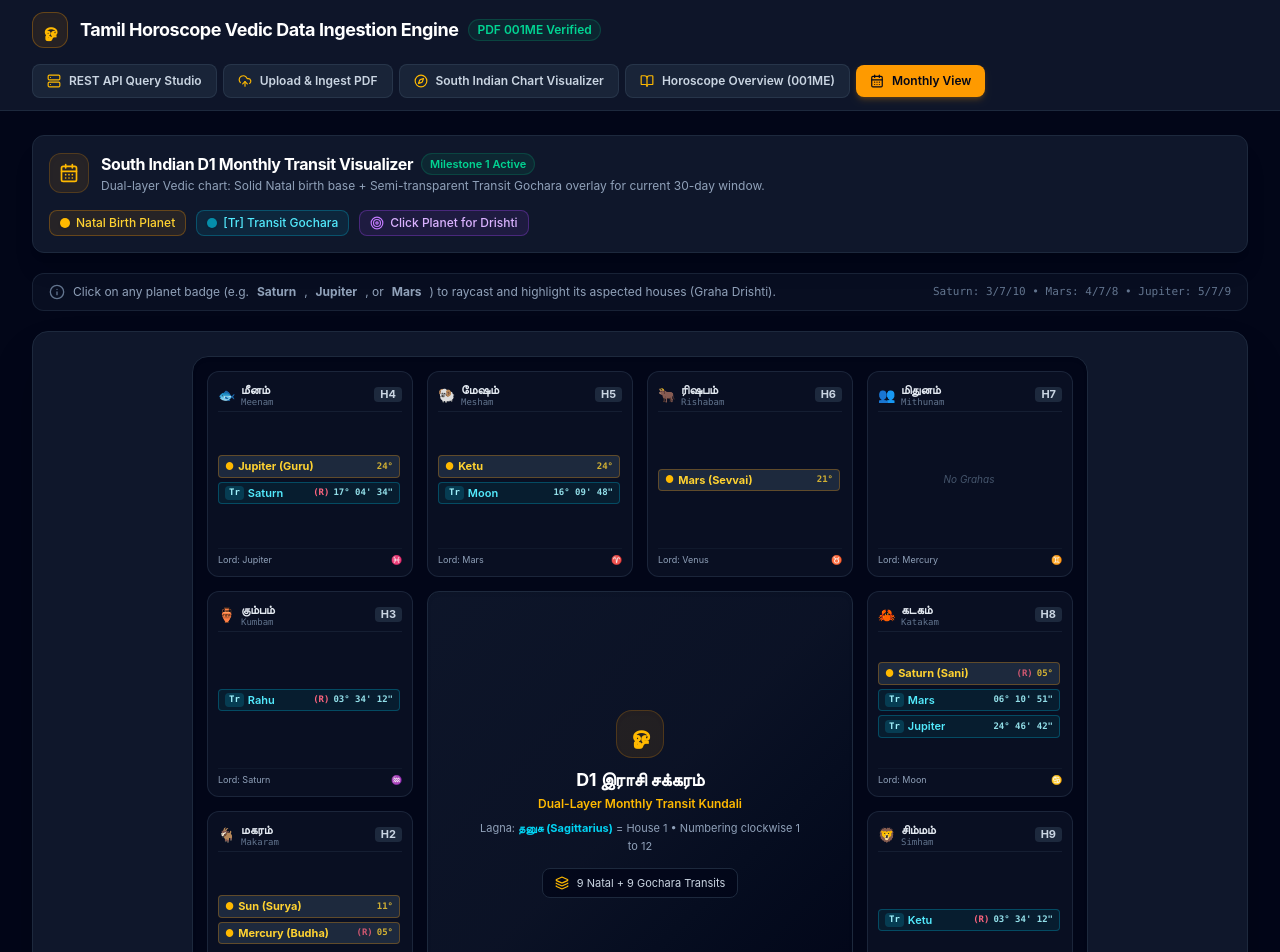
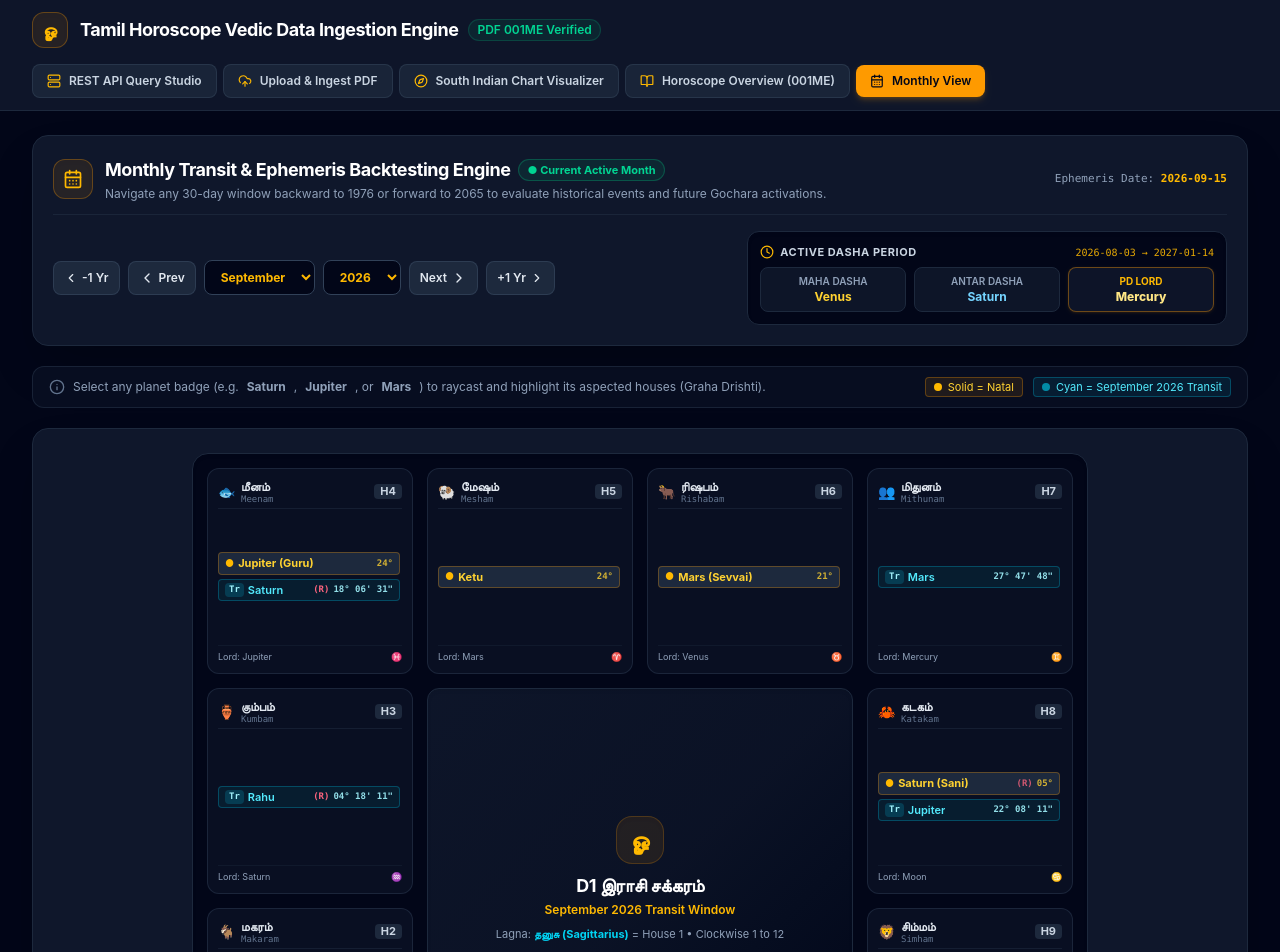
Before and after one commit to google-aistudio-projects/astroanalyser, a React (Vite) app: page / in a window 1280 px wide. Shown: the top 952 px of the page. Built offline with nearby package versions, Linux system fonts and the light colour scheme.

Commit message:
feat(transit): add navigation and calendar helpers
Extend MonthlyTransitView with month constants and additional iconography to support upcoming transit calendar navigation.

```diff
--- a/src/components/MonthlyTransitView.tsx
+++ b/src/components/MonthlyTransitView.tsx
@@ -10,10 +10,16 @@ import {
   Target,
   ArrowRight,
   ShieldCheck,
-  CheckCircle2
+  ChevronLeft,
+  ChevronRight,
+  RotateCcw,
+  Calendar as CalendarIcon,
+  Clock,
+  Zap
 } from 'lucide-react';
 import { samplePersonMaster, sampleNatalPlacements } from '../data/horoscopeData';
 import { getGrahaTransitPosition, RASHI_LIST_META } from '../data/transitEphemeris';
+import { ALL_DASHA_TIMELINE } from '../data/apiService';
 
 /**
  * 12 Signs Metadata with Fixed South Indian Grid Coordinates & Zodiac Iconography
@@ -51,6 +57,11 @@ export const SOUTH_INDIAN_SIGNS: ZodiacSignMeta[] = [
   { index: 6, eng: 'Kanni (Virgo)', tamil: 'கன்னி', lord: 'Mercury (Budha)', r: 3, c: 3, icon: '🌾', symbol: '♍' },
 ];
 
+export const MONTH_NAMES = [
+  'January', 'February', 'March', 'April', 'May', 'June',
+  'July', 'August', 'September', 'October', 'November', 'December'
+];
+
 /**
  * Standard Vedic Planet Symbols & Short Codes
  */
@@ -76,9 +87,7 @@ export function calculateGrahaDrishti(
 ): { targetSignIndex: number; aspectType: string; aspectDegree: number }[] {
   const aspects: { targetSignIndex: number; aspectType: string; aspectDegree: number }[] = [];
 
-  // Helper to add aspect house (1-based relative house)
   const addAspect = (houseOffset: number, label: string) => {
-    // 1st house is sourceSignIndex itself
     const targetIdx = ((sourceSignIndex - 1 + (houseOffset - 1)) % 12) + 1;
     aspects.push({
       targetSignIndex: targetIdx,
@@ -93,22 +102,17 @@ export function calculateGrahaDrishti(
   // All Grahas have 7th house full aspect
   addAspect(7, 'Full 7th Drishti');
 
-  // Special aspects
   const p = planetKey.toLowerCase();
   if (p.includes('saturn') || p.includes('sani') || p.includes('sa')) {
-    // Saturn: 3rd and 10th special full aspects
     addAspect(3, 'Special 3rd Drishti');
     addAspect(10, 'Special 10th Drishti');
   } else if (p.includes('mars') || p.includes('sevvai') || p.includes('ma')) {
-    // Mars: 4th and 8th special full aspects
     addAspect(4, 'Special 4th Drishti');
     addAspect(8, 'Special 8th Drishti');
   } else if (p.includes('jupiter') || p.includes('guru') || p.includes('ju')) {
-    // Jupiter: 5th and 9th trinal special full aspects
     addAspect(5, 'Special 5th Drishti');
     addAspect(9, 'Special 9th Drishti');
   } else if (p.includes('rahu') || p.includes('ketu') || p.includes('ra') || p.includes('ke')) {
-    // Rahu / Ketu: 5th and 9th trinal aspects
     addAspect(5, 'Trine 5th Drishti');
     addAspect(9, 'Trine 9th Drishti');
   }
@@ -121,6 +125,14 @@ export interface MonthlyTransitViewProps {
 }
 
 export const MonthlyTransitView: React.FC<MonthlyTransitViewProps> = ({ personId = '001ME' }) => {
+  // Current real-world date reference
+  const realNow = useMemo(() => new Date(), []);
+
+  // Selected Year & Month state (Defaults to current month)
+  const [selectedYear, setSelectedYear] = useState<number>(realNow.getFullYear());
+  const [selectedMonth, setSelectedMonth] = useState<number>(realNow.getMonth()); // 0-11
+  const [selectedDay, setSelectedDay] = useState<number>(15); // Mid-month reference for ephemeris
+
   // Active selected planet for Raycasting
   const [activeRaycast, setActiveRaycast] = useState<{
     id: string;
@@ -131,9 +143,6 @@ export const MonthlyTransitView: React.FC<MonthlyTransitViewProps> = ({ personId
     aspectTargets: { targetSignIndex: number; aspectType: string; aspectDegree: number }[];
   } | null>(null);
 
-  // Active Month for Transit snapshot (Defaults to current date)
-  const [currentDate] = useState<Date>(new Date());
-
   // Natal Lagna Sign Index (001ME = Dhanus / Sagittarius = 9)
   const natalLagnaIdx = 9;
   const natalRashiIdx = 8; // Vrischigam / Scorpio
@@ -143,11 +152,78 @@ export const MonthlyTransitView: React.FC<MonthlyTransitViewProps> = ({ personId
     return sampleNatalPlacements.filter(p => p.chart_type === 'D1');
   }, []);
 
-  // Compute Current Month Transits (Gochara) using astronomical ephemeris
+  // Active Evaluation Date object
+  const activeDate = useMemo(() => {
+    return new Date(Date.UTC(selectedYear, selectedMonth, selectedDay, 12, 0, 0));
+  }, [selectedYear, selectedMonth, selectedDay]);
+
+  const activeDateIsoStr = useMemo(() => {
+    return activeDate.toISOString().slice(0, 10);
+  }, [activeDate]);
+
+  // Compute Active Month Transits (Gochara) using astronomical ephemeris
   const transitPlacements = useMemo(() => {
     const grahaKeys = ['Sun', 'Moon', 'Mars', 'Mercury', 'Jupiter', 'Venus', 'Saturn', 'Rahu', 'Ketu'];
-    return grahaKeys.map(k => getGrahaTransitPosition(k, currentDate, natalLagnaIdx, natalRashiIdx));
-  }, [currentDate, natalLagnaIdx, natalRashiIdx]);
+    return grahaKeys.map(k => getGrahaTransitPosition(k, activeDate, natalLagnaIdx, natalRashiIdx));
+  }, [activeDate, natalLagnaIdx, natalRashiIdx]);
+
+  // Resolve Active Vimshottari Dasha Hierarchy for Selected Date
+  const activeDashaHierarchy = useMemo(() => {
+    const dateStr = activeDateIsoStr;
+    const match = ALL_DASHA_TIMELINE.find(([md, ad, pd, start, end]) => {
+      return dateStr >= start && dateStr <= end;
+    });
+
+    if (match) {
+      return {
+        mahadasha: match[0],
+        antardasha: match[1],
+        pratyantardasha: match[2],
+        startDate: match[3],
+        endDate: match[4]
+      };
+    }
+
+    // Fallback if outside range
+    return {
+      mahadasha: 'Venus (Sukra)',
+      antardasha: 'Saturn (Sani)',
+      pratyantardasha: 'Mercury (Budha)',
+      startDate: '2026-08-03',
+      endDate: '2027-01-14'
+    };
+  }, [activeDateIsoStr]);
+
+  // Timeline Navigation Handlers
+  const handlePrevMonth = () => {
+    if (selectedMonth === 0) {
+      setSelectedYear(prev => prev - 1);
+      setSelectedMonth(11);
+    } else {
+      setSelectedMonth(prev => prev - 1);
+    }
+  };
+
+  const handleNextMonth = () => {
+    if (selectedMonth === 11) {
+      setSelectedYear(prev => prev + 1);
+      setSelectedMonth(0);
+    } else {
+      setSelectedMonth(prev => prev + 1);
+    }
+  };
+
+  const handlePrevYear = () => setSelectedYear(prev => prev - 1);
+  const handleNextYear = () => setSelectedYear(prev => prev + 1);
+  const handleResetToCurrent = () => {
+    setSelectedYear(realNow.getFullYear());
+    setSelectedMonth(realNow.getMonth());
+    setSelectedDay(15);
+  };
+
+  // Determine Timeline Era badge
+  const isCurrentMonth = selectedYear === realNow.getFullYear() && selectedMonth === realNow.getMonth();
+  const isPast = selectedYear < realNow.getFullYear() || (selectedYear === realNow.getFullYear() && selectedMonth < realNow.getMonth());
 
   // Handle clicking a planet to trigger aspect raycasting
   const handlePlanetClick = (
@@ -161,7 +237,6 @@ export const MonthlyTransitView: React.FC<MonthlyTransitViewProps> = ({ personId
     const planetId = `${layer}-${planetName}-${signIndex}`;
 
     if (activeRaycast && activeRaycast.id === planetId) {
-      // Toggle off
       setActiveRaycast(null);
       return;
     }
@@ -183,43 +258,176 @@ export const MonthlyTransitView: React.FC<MonthlyTransitViewProps> = ({ personId
     return activeRaycast.aspectTargets.find(a => a.targetSignIndex === signIndex);
   };
 
+  // Generate Year options from 1976 (birth) to 2070
+  const yearOptions = useMemo(() => {
+    const years: number[] = [];
+    for (let y = 1976; y <= 2065; y++) {
+      years.push(y);
+    }
+    return years;
+  }, []);
+
   return (
     <div className="space-y-5" onClick={() => setActiveRaycast(null)}>
-      {/* Top Banner: Status & Raycaster State */}
-      <div className="bg-slate-900 border border-slate-800 rounded-xl p-4 shadow-xl flex flex-wrap items-center justify-between gap-4">
+      {/* ========================================================================= */}
+      {/* TIMELINE CONTROLLER & BI-DIRECTIONAL DATE SCRUBBER (MILESTONE 2) */}
+      {/* ========================================================================= */}
+      <div className="bg-slate-900 border border-slate-800 rounded-2xl p-4 sm:p-5 shadow-2xl space-y-4">
+        <div className="flex flex-wrap items-center justify-between gap-4 pb-3 border-b border-slate-800/80">
+          {/* Header Title & Era Indicator */}
           <div className="flex items-center gap-3">
-          <div className="w-10 h-10 rounded-xl bg-amber-500/10 border border-amber-500/20 flex items-center justify-center text-amber-400 font-bold text-lg shadow-inner">
+            <div className="w-10 h-10 rounded-xl bg-amber-500/10 border border-amber-500/30 flex items-center justify-center text-amber-400 font-bold shadow-inner">
               <CalendarDays className="w-5 h-5" />
             </div>
             <div>
               <div className="flex items-center gap-2">
-              <h2 className="text-base font-bold text-white tracking-tight">
-                South Indian D1 Monthly Transit Visualizer
+                <h2 className="text-base sm:text-lg font-bold text-white tracking-tight">
+                  Monthly Transit & Ephemeris Backtesting Engine
                 </h2>
-              <span className="px-2 py-0.5 rounded-full text-[11px] font-semibold bg-emerald-500/10 text-emerald-400 border border-emerald-500/20">
-                Milestone 1 Active
+                <span
+                  className={`px-2 py-0.5 rounded-full text-[11px] font-bold border ${
+                    isCurrentMonth
+                      ? 'bg-emerald-500/10 text-emerald-400 border-emerald-500/30'
+                      : isPast
+                      ? 'bg-amber-500/10 text-amber-400 border-amber-500/30'
+                      : 'bg-purple-500/10 text-purple-400 border-purple-500/30'
+                  }`}
+                >
+                  {isCurrentMonth ? '● Current Active Month' : isPast ? '⏪ Historical Backtest' : '⏩ Future Projection'}
                 </span>
               </div>
               <p className="text-xs text-slate-400 mt-0.5">
-              Dual-layer Vedic chart: Solid Natal birth base + Semi-transparent Transit Gochara overlay for current 30-day window.
+                Navigate any 30-day window backward to 1976 or forward to 2065 to evaluate historical events and future Gochara activations.
               </p>
             </div>
           </div>
 
-        {/* Legend */}
-        <div className="flex flex-wrap items-center gap-2.5 text-xs">
-          <span className="flex items-center gap-1.5 px-2.5 py-1 rounded-lg bg-amber-500/10 border border-amber-500/30 text-amber-300 font-medium">
-            <span className="w-2.5 h-2.5 rounded-full bg-amber-400 shadow-sm" />
-            Natal Birth Planet
+          {/* Quick Jump to Today Button */}
+          <div className="flex items-center gap-2">
+            {!isCurrentMonth && (
+              <button
+                onClick={handleResetToCurrent}
+                className="flex items-center gap-1.5 px-3 py-1.5 rounded-lg text-xs font-semibold bg-amber-500/20 hover:bg-amber-500 text-amber-300 hover:text-slate-950 border border-amber-500/30 transition shadow-sm"
+              >
+                <RotateCcw className="w-3.5 h-3.5" />
+                Jump to Current Month
+              </button>
+            )}
+            <div className="text-right text-[11px] font-mono text-slate-400 hidden sm:block">
+              Ephemeris Date: <span className="text-amber-400 font-bold">{activeDateIsoStr}</span>
+            </div>
+          </div>
+        </div>
+
+        {/* Date Scrubber & Year/Month Selectors */}
+        <div className="grid grid-cols-1 lg:grid-cols-12 gap-4 items-center">
+          {/* Month / Year Navigator Buttons */}
+          <div className="lg:col-span-7 flex flex-wrap items-center gap-2">
+            {/* -1 Year */}
+            <button
+              onClick={handlePrevYear}
+              className="px-2.5 py-2 rounded-lg bg-slate-800 hover:bg-slate-700 text-slate-200 text-xs font-semibold transition border border-slate-700/80 flex items-center gap-1"
+              title="Previous Year (-1 Yr)"
+            >
+              <ChevronLeft className="w-3.5 h-3.5" />
+              <span>-1 Yr</span>
+            </button>
+
+            {/* -1 Month */}
+            <button
+              onClick={handlePrevMonth}
+              className="px-2.5 py-2 rounded-lg bg-slate-800 hover:bg-slate-700 text-slate-200 text-xs font-semibold transition border border-slate-700/80 flex items-center gap-1"
+              title="Previous Month (-1 Mo)"
+            >
+              <ChevronLeft className="w-4 h-4" />
+              <span>Prev</span>
+            </button>
+
+            {/* Month Dropdown */}
+            <select
+              value={selectedMonth}
+              onChange={e => setSelectedMonth(Number(e.target.value))}
+              className="bg-slate-950 border border-slate-700 rounded-lg px-3 py-2 text-xs font-bold text-amber-400 focus:outline-none focus:ring-2 focus:ring-amber-500"
+            >
+              {MONTH_NAMES.map((m, idx) => (
+                <option key={m} value={idx}>
+                  {m}
+                </option>
+              ))}
+            </select>
+
+            {/* Year Dropdown */}
+            <select
+              value={selectedYear}
+              onChange={e => setSelectedYear(Number(e.target.value))}
+              className="bg-slate-950 border border-slate-700 rounded-lg px-3 py-2 text-xs font-bold text-amber-400 focus:outline-none focus:ring-2 focus:ring-amber-500"
+            >
+              {yearOptions.map(y => (
+                <option key={y} value={y}>
+                  {y}
+                </option>
+              ))}
+            </select>
+
+            {/* +1 Month */}
+            <button
+              onClick={handleNextMonth}
+              className="px-2.5 py-2 rounded-lg bg-slate-800 hover:bg-slate-700 text-slate-200 text-xs font-semibold transition border border-slate-700/80 flex items-center gap-1"
+              title="Next Month (+1 Mo)"
+            >
+              <span>Next</span>
+              <ChevronRight className="w-4 h-4" />
+            </button>
+
+            {/* +1 Year */}
+            <button
+              onClick={handleNextYear}
+              className="px-2.5 py-2 rounded-lg bg-slate-800 hover:bg-slate-700 text-slate-200 text-xs font-semibold transition border border-slate-700/80 flex items-center gap-1"
+              title="Next Year (+1 Yr)"
+            >
+              <span>+1 Yr</span>
+              <ChevronRight className="w-3.5 h-3.5" />
+            </button>
+          </div>
+
+          {/* Real-Time Vimshottari Dasha Hierarchy Card */}
+          <div className="lg:col-span-5 bg-slate-950 border border-slate-800 rounded-xl p-3 flex flex-col justify-between shadow-inner">
+            <div className="flex items-center justify-between text-[11px] text-slate-400 mb-1.5">
+              <span className="flex items-center gap-1.5 font-bold uppercase tracking-wider text-slate-300">
+                <Clock className="w-3.5 h-3.5 text-amber-400" />
+                Active Dasha Period
               </span>
-          <span className="flex items-center gap-1.5 px-2.5 py-1 rounded-lg bg-cyan-500/10 border border-cyan-500/30 text-cyan-300 font-medium">
-            <span className="w-2.5 h-2.5 rounded-full bg-cyan-400/60 shadow-sm" />
-            [Tr] Transit Gochara
+              <span className="font-mono text-[10px] text-amber-400/90">
+                {activeDashaHierarchy.startDate} &rarr; {activeDashaHierarchy.endDate}
               </span>
-          <span className="flex items-center gap-1.5 px-2.5 py-1 rounded-lg bg-purple-500/10 border border-purple-500/30 text-purple-300 font-medium">
-            <Target className="w-3.5 h-3.5 text-purple-400" />
-            Click Planet for Drishti
+            </div>
+
+            <div className="grid grid-cols-3 gap-2 text-center">
+              {/* Maha Dasha */}
+              <div className="bg-slate-900/90 border border-slate-800 rounded-lg p-1.5">
+                <span className="text-[10px] uppercase font-semibold text-slate-400 block">Maha Dasha</span>
+                <span className="text-xs font-bold text-amber-300 truncate block">
+                  {activeDashaHierarchy.mahadasha.split(' ')[0]}
                 </span>
+              </div>
+
+              {/* Antar Dasha */}
+              <div className="bg-slate-900/90 border border-slate-800 rounded-lg p-1.5">
+                <span className="text-[10px] uppercase font-semibold text-slate-400 block">Antar Dasha</span>
+                <span className="text-xs font-bold text-sky-300 truncate block">
+                  {activeDashaHierarchy.antardasha.split(' ')[0]}
+                </span>
+              </div>
+
+              {/* Pratyantar Dasha */}
+              <div className="bg-slate-900/90 border border-amber-500/40 rounded-lg p-1.5 shadow-sm shadow-amber-500/10">
+                <span className="text-[10px] uppercase font-bold text-amber-400 block">PD Lord</span>
+                <span className="text-xs font-extrabold text-amber-200 truncate block">
+                  {activeDashaHierarchy.pratyantardasha.split(' ')[0]}
+                </span>
+              </div>
+            </div>
+          </div>
         </div>
       </div>
 
@@ -264,14 +472,21 @@ export const MonthlyTransitView: React.FC<MonthlyTransitViewProps> = ({ personId
           </div>
         </div>
       ) : (
-        <div className="bg-slate-900/50 border border-slate-800/80 rounded-xl px-4 py-2.5 text-xs text-slate-400 flex items-center justify-between">
+        <div className="bg-slate-900/50 border border-slate-800/80 rounded-xl px-4 py-2.5 text-xs text-slate-400 flex flex-wrap items-center justify-between gap-2">
           <span className="flex items-center gap-2">
             <Info className="w-4 h-4 text-slate-500" />
-            Click on any planet badge (e.g. <strong>Saturn</strong>, <strong>Jupiter</strong>, or <strong>Mars</strong>) to raycast and highlight its aspected houses (Graha Drishti).
+            Select any planet badge (e.g. <strong>Saturn</strong>, <strong>Jupiter</strong>, or <strong>Mars</strong>) to raycast and highlight its aspected houses (Graha Drishti).
           </span>
-          <span className="text-[11px] text-slate-500 font-mono">
-            Saturn: 3/7/10 &bull; Mars: 4/7/8 &bull; Jupiter: 5/7/9
+          <div className="flex items-center gap-2.5 text-[11px]">
+            <span className="flex items-center gap-1.5 px-2 py-0.5 rounded bg-amber-500/10 border border-amber-500/30 text-amber-300">
+              <span className="w-2 h-2 rounded-full bg-amber-400" />
+              Solid = Natal
             </span>
+            <span className="flex items-center gap-1.5 px-2 py-0.5 rounded bg-cyan-500/10 border border-cyan-500/30 text-cyan-300">
+              <span className="w-2 h-2 rounded-full bg-cyan-400/60" />
+              Cyan = {MONTH_NAMES[selectedMonth]} {selectedYear} Transit
+            </span>
+          </div>
         </div>
       )}
 
@@ -295,21 +510,21 @@ export const MonthlyTransitView: React.FC<MonthlyTransitViewProps> = ({ personId
                         D1 இராசி சக்கரம்
                       </div>
                       <div className="text-xs font-semibold text-amber-400 mt-0.5">
-                        Dual-Layer Monthly Transit Kundali
+                        {MONTH_NAMES[selectedMonth]} {selectedYear} Transit Window
                       </div>
                       <div className="text-[11px] text-slate-400 mt-2 max-w-xs leading-relaxed">
-                        Lagna: <strong className="text-cyan-400">தனுசு (Sagittarius)</strong> = House 1 &bull; Numbering clockwise 1 to 12
+                        Lagna: <strong className="text-cyan-400">தனுசு (Sagittarius)</strong> = House 1 &bull; Clockwise 1 to 12
                       </div>
 
-                      {/* Summary pill */}
-                      <div className="mt-3 flex items-center gap-2 bg-slate-950/80 px-3 py-1.5 rounded-lg border border-slate-800 text-[11px] text-slate-300">
-                        <Layers className="w-3.5 h-3.5 text-amber-400" />
-                        <span>9 Natal + 9 Gochara Transits</span>
+                      {/* Active PD Lord Focus pill */}
+                      <div className="mt-3 flex items-center gap-2 bg-slate-950/80 px-3 py-1.5 rounded-lg border border-amber-500/30 text-[11px] text-slate-300">
+                        <Zap className="w-3.5 h-3.5 text-amber-400" />
+                        <span>PD Lord: <strong className="text-amber-300">{activeDashaHierarchy.pratyantardasha}</strong></span>
                       </div>
                     </div>
                   );
                 }
-                return null; // Taken by col-span-2 row-span-2
+                return null;
               }
 
               // Perimeter sign cell
@@ -327,7 +542,7 @@ export const MonthlyTransitView: React.FC<MonthlyTransitViewProps> = ({ personId
                 return signNorm.includes(norm) || norm.includes(signDef.tamil);
               });
 
-              // Find Transit Occupants in this sign
+              // Find Transit Occupants in this sign for selected month
               const currentTransitsInSign = transitPlacements.filter(
                 tp => tp.transit_rashi_index === signDef.index
               );
@@ -437,7 +652,7 @@ export const MonthlyTransitView: React.FC<MonthlyTransitViewProps> = ({ personId
                       );
                     })}
 
-                    {/* OVERLAY LAYER: TRANSITING PLANETS (GOCHARA) */}
+                    {/* OVERLAY LAYER: TRANSITING PLANETS (GOCHARA) FOR SELECTED MONTH */}
                     {currentTransitsInSign.map(transitP => {
                       const isSelected =
                         activeRaycast?.layer === 'transit' &&
@@ -465,7 +680,7 @@ export const MonthlyTransitView: React.FC<MonthlyTransitViewProps> = ({ personId
                           </span>
                           <span className="text-[9px] font-mono text-cyan-200/90 ml-1">
                             {transitP.is_retrograde && (
-                              <span className="text-rose-400 mr-1" title="Retrograde">
+                              <span className="text-rose-400 mr-1" title="Retrograde (வக்ரம்)">
                                 (R)
                               </span>
                             )}
@@ -494,34 +709,6 @@ export const MonthlyTransitView: React.FC<MonthlyTransitViewProps> = ({ personId
           )}
         </div>
       </div>
-
-      {/* Raycaster Explanation Info Box */}
-      <div className="bg-slate-900/80 border border-slate-800 rounded-xl p-4 text-xs text-slate-300 space-y-2">
-        <div className="flex items-center gap-2 font-bold text-white">
-          <ShieldCheck className="w-4 h-4 text-amber-400" />
-          <span>Milestone 1 Vedic Foundation Verified</span>
-        </div>
-        <div className="grid grid-cols-1 md:grid-cols-3 gap-3 pt-1">
-          <div className="bg-slate-950 p-2.5 rounded-lg border border-slate-800">
-            <span className="text-amber-400 font-semibold block mb-0.5">1. South Indian Spatial Layout</span>
-            <p className="text-[11px] text-slate-400 leading-relaxed">
-              Traditional 12 signs clockwise geometry with Aries, Taurus, Gemini, etc., and archetypal zodiac icons (🏹 Archer, 🐐 Sea-Goat, 🏺 Water Pot, 🐟 Fishes).
-            </p>
-          </div>
-          <div className="bg-slate-950 p-2.5 rounded-lg border border-slate-800">
-            <span className="text-cyan-400 font-semibold block mb-0.5">2. Dual-Layer Overlay</span>
-            <p className="text-[11px] text-slate-400 leading-relaxed">
-              Solid gold badges for Natal permanent placements overlaid with real-time semi-transparent cyan badges for monthly Gochara transits.
-            </p>
-          </div>
-          <div className="bg-slate-950 p-2.5 rounded-lg border border-slate-800">
-            <span className="text-purple-400 font-semibold block mb-0.5">3. Graha Drishti Raycaster</span>
-            <p className="text-[11px] text-slate-400 leading-relaxed">
-              Interactive planetary click targets: Saturn (3, 7, 10), Mars (4, 7, 8), Jupiter (5, 7, 9), Rahu/Ketu (5, 7, 9), and all Grahas (7).
-            </p>
-          </div>
-        </div>
-      </div>
     </div>
   );
 };
```
Lines whose indentation alone changed are shown as unchanged.
